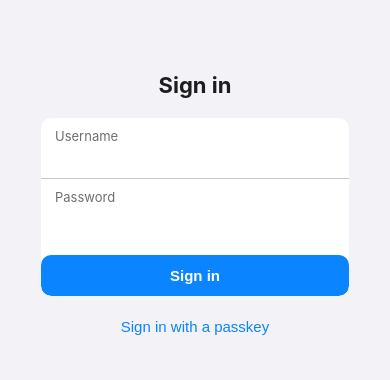
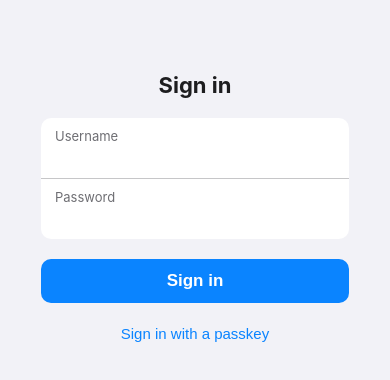
Before and after one commit to pislagz/apple-photos-app, a React (Vite) app in the folder web/: page / in a window 390 px wide. Shown: the top 380 px of the page. Built offline with nearby package versions, Linux system fonts and the light colour scheme; no server answers.

Commit message:
Login: Sign in button sized to the fields on every breakpoint
Desktop: as wide and as tall as the inputs instead of overhanging them by
the labels' padding. Phone: the fields are one inset group and the button
sits below it at 44pt, the group's width, not fused onto its bottom edge.

```diff
--- a/web/src/shell/shell.css
+++ b/web/src/shell/shell.css
@@ -720,10 +720,20 @@ body {
   margin-top: var(--space-20);
 }
 
-.login-screen--mobile .login-card form {
+/* The fields are one inset group; the submit button sits below it on the
+   grouped background, not fused onto the group's bottom edge. */
+.login-screen--mobile .login-card form > label {
   background: var(--color-card);
-  border-radius: var(--radius-10);
-  overflow: hidden;
+}
+
+.login-screen--mobile .login-card form > label:first-of-type {
+  border-top-left-radius: var(--radius-10);
+  border-top-right-radius: var(--radius-10);
+}
+
+.login-screen--mobile .login-card form > label:last-of-type {
+  border-bottom-left-radius: var(--radius-10);
+  border-bottom-right-radius: var(--radius-10);
 }
 
 .login-card label {
@@ -735,12 +745,12 @@ body {
   padding: var(--space-8) var(--space-12);
 }
 
-.login-screen--mobile .login-card label {
+.login-screen--mobile .login-card form > label {
   border-bottom: 1px solid var(--color-separator);
   padding: var(--space-10) var(--space-14);
 }
 
-.login-screen--mobile .login-card label:last-of-type {
+.login-screen--mobile .login-card form > label:last-of-type {
   border-bottom: none;
 }
 
@@ -759,16 +769,27 @@ body {
   font-size: var(--font-size-headline);
 }
 
+/* Desktop: as wide as the fields (inside the labels' side padding) and
+   the same height as them, like a macOS sheet's default button. */
 .login-card button[type="submit"] {
-  margin-top: var(--space-16);
+  margin: var(--space-16) var(--space-12) 0;
   background: var(--accent);
   color: var(--color-white);
-  border: none;
-  border-radius: var(--radius-10);
-  padding: var(--space-12);
+  /* Same box as the inputs' 1px border, so the heights match. */
+  border: 1px solid transparent;
+  border-radius: var(--radius-8);
+  padding: var(--space-8) var(--space-12);
   font-size: var(--font-size-body);
   font-weight: var(--font-weight-semibold);
   cursor: pointer;
+}
+
+/* Phone: the width of the fields group, iOS's 44pt minimum height. */
+.login-screen--mobile .login-card button[type="submit"] {
+  margin: var(--space-20) 0 0;
+  min-height: 44px;
+  border-radius: var(--radius-10);
+  font-size: var(--font-size-headline);
 }
 
 .login-card__passkey {
```
Also changed, not shown: 1 other file (tests, documents, lock files or other folders).
